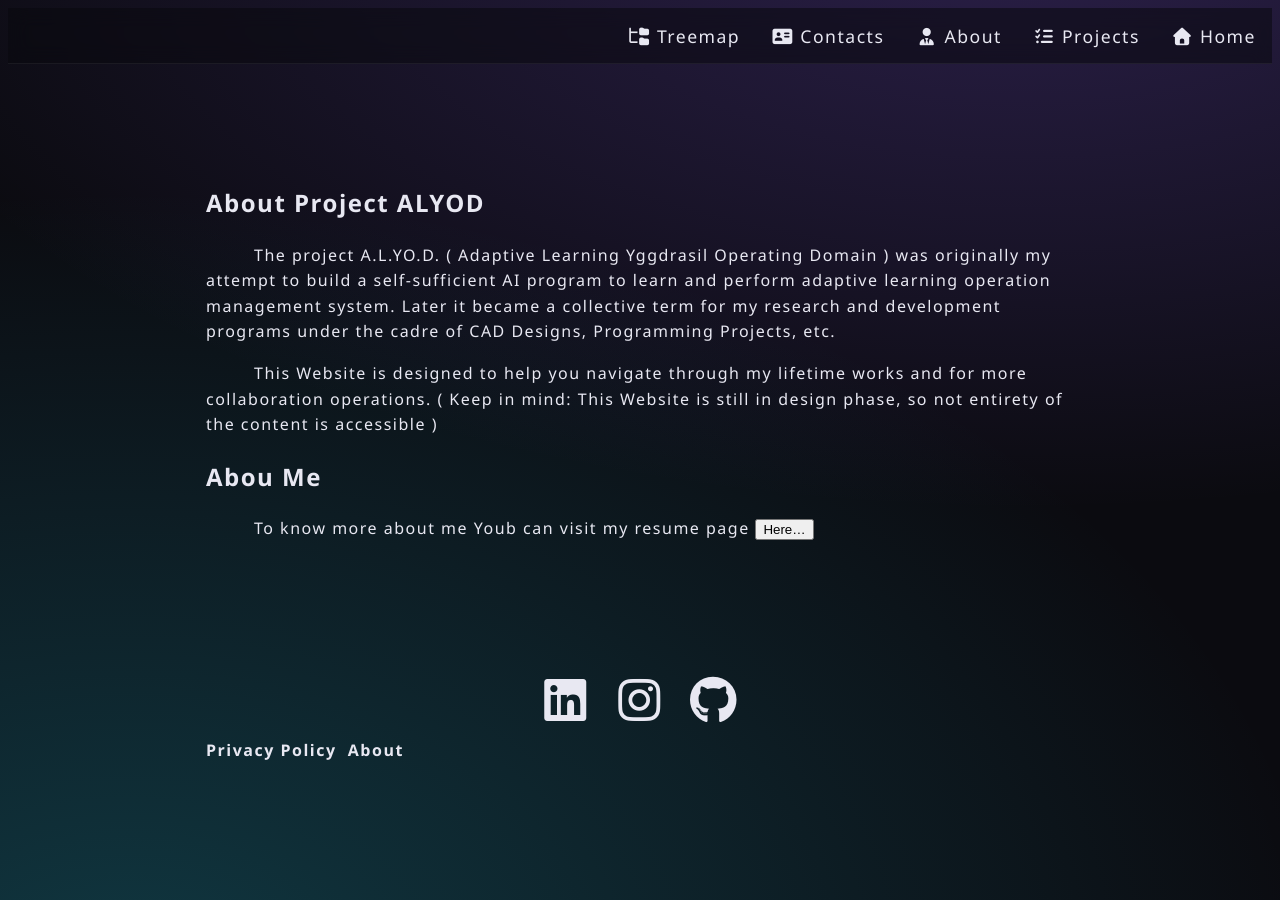
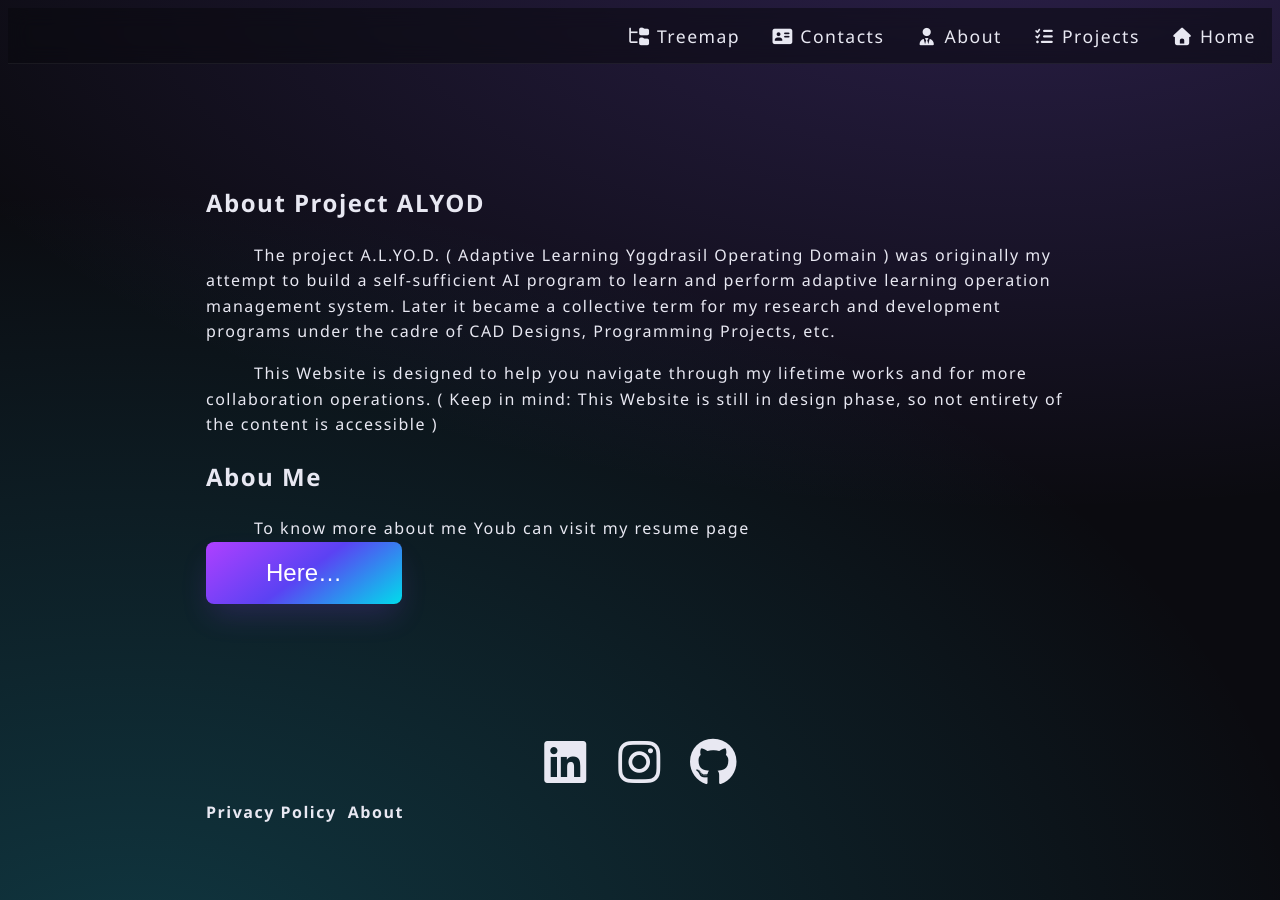
Before and after one commit to amalbenny/amalbenny.github.io, a Jekyll site: the page built from about.markdown, in a window 1280 px wide. Built offline with Jekyll 4.4.1, drawn with Linux system fonts in a browser that asks for light colours.

Commit message:
Add stylized button styles to main.scss

```diff
--- a/assets/css/main.scss
+++ b/assets/css/main.scss
@@ -55,6 +55,42 @@
 
     }
 
+/* Stylized Button */
+    .button-63 {
+      align-items: center;
+      background-image: linear-gradient(144deg,#AF40FF, #5B42F3 50%,#00DDEB);
+      border: 0;
+      border-radius: 8px;
+      box-shadow: rgba(151, 65, 252, 0.2) 0 15px 30px -5px;
+      box-sizing: border-box;
+      color: #FFFFFF;
+      display: flex;
+      font-size: 20px;
+      justify-content: center;
+      line-height: 1em;
+      max-width: 100%;
+      min-width: 140px;
+      padding: 19px 24px;
+      text-decoration: none;
+      user-select: none;
+      -webkit-user-select: none;
+      touch-action: manipulation;
+      white-space: nowrap;
+      cursor: pointer;
+    }
+
+    .button-63:active,
+    .button-63:hover {
+      outline: 0;
+    }
+
+    @media (min-width: 768px) {
+      .button-63 {
+        font-size: 24px;
+        min-width: 196px;
+      }
+    }
+
 /* Create 3 Columns next to each other*/
     .grid-wrapper-list-3{
         display: grid;
```
